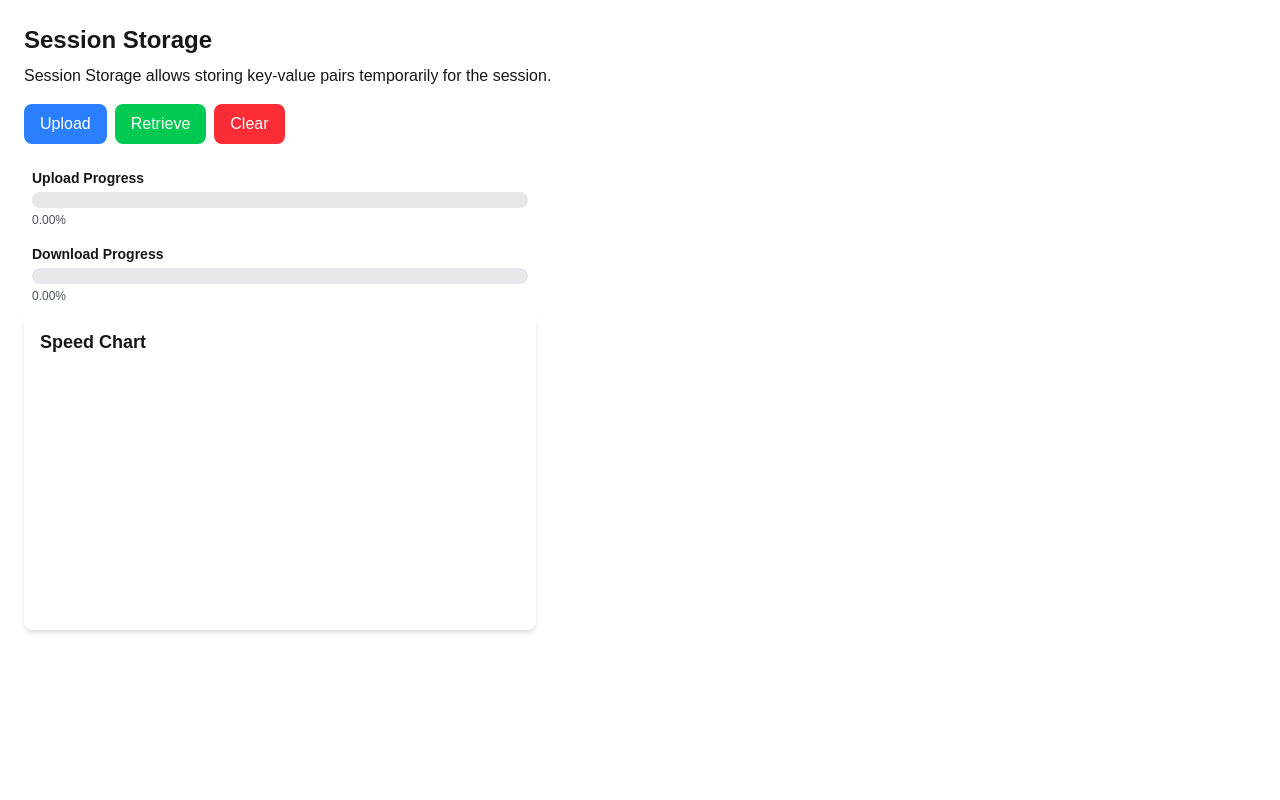
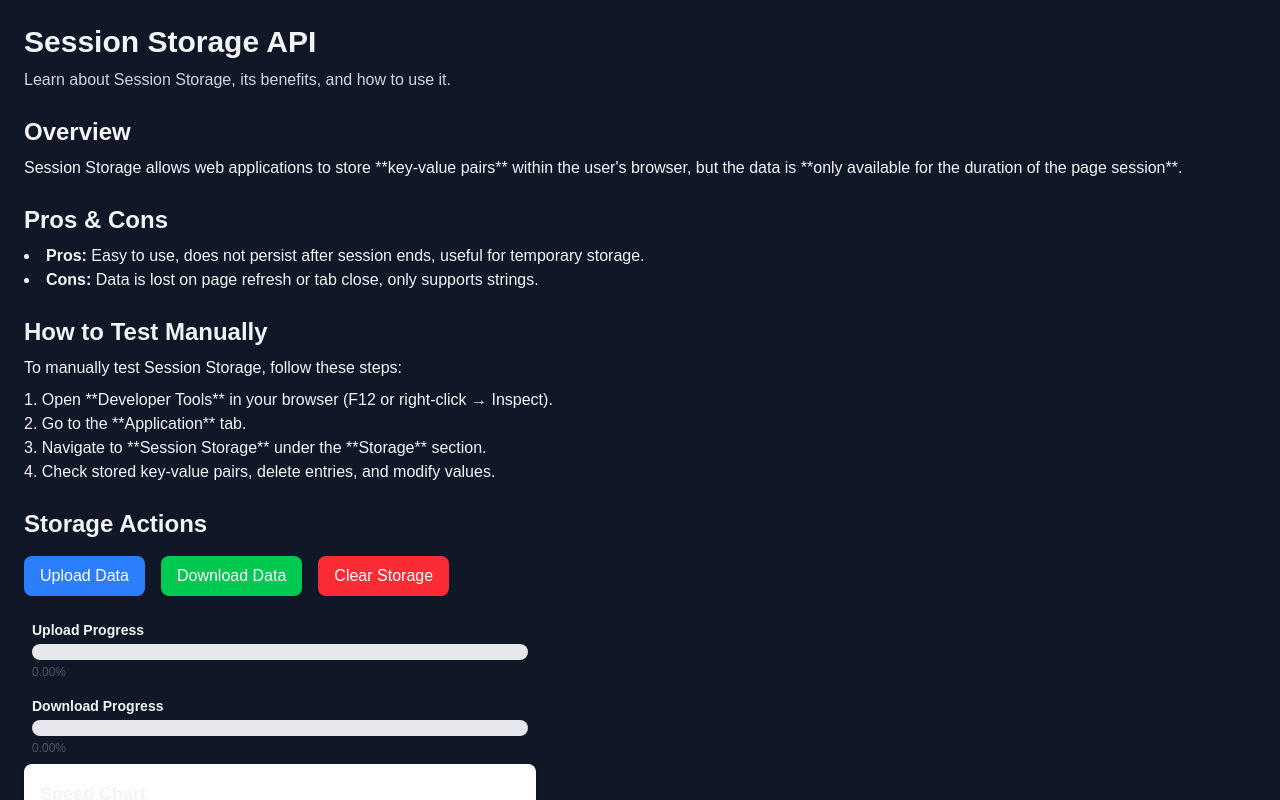
Before and after one commit to hagenbrandt/nextjs-web-storage-demo, a Next.js app: page /session-storage in a window 1280 px wide. Shown: the top 800 px of the page. Built offline with nearby package versions, Linux system fonts and the light colour scheme.

Commit message:
refactor: update page for session storage

```diff
--- a/src/app/session-storage/page.tsx
+++ b/src/app/session-storage/page.tsx
@@ -1,9 +1,7 @@
-"use client";
 import React, { useState } from "react";
-import { useStorageStore } from "@/store/useStorageStore";
-import { sessionStorageUtil } from "@/utils/sessionStorageUtil";
 import ProgressBar from "@/components/ProgressBar";
 import SpeedChart from "@/components/SpeedChart";
+import { useStorageStore } from "@/store/useStorageStore";
 
 export default function SessionStoragePage() {
   const {
@@ -15,60 +13,122 @@ export default function SessionStoragePage() {
   const [speedData, setSpeedData] = useState<{ time: number; speed: number }[]>(
     []
   );
+  const [storedData, setStoredData] = useState<string | null>(null);
+  const STORAGE_KEY = "sessionStorageDemoData";
 
-  const handleUpload = () => {
-    const data = JSON.stringify({
-      demo: "This is test data for Session Storage",
-    });
-    const timeTaken = sessionStorageUtil.storeData("testKey", data);
+  const handleUpload = async () => {
+    try {
+      const startTime = performance.now();
+      sessionStorage.setItem(
+        STORAGE_KEY,
+        JSON.stringify({ message: "This is test data for Session Storage." })
+      );
+      const endTime = performance.now();
       setUploadProgress(100);
-    setSpeedData([...speedData, { time: Date.now(), speed: timeTaken }]);
+      setSpeedData([
+        ...speedData,
+        { time: Date.now(), speed: endTime - startTime },
+      ]);
+    } catch (error) {
+      console.error("Upload error:", error);
+    }
   };
 
-  const handleDownload = () => {
-    const { data, time } = sessionStorageUtil.retrieveData("testKey");
-    if (data) {
-      alert(`Retrieved Data: ${data}`);
+  const handleDownload = async () => {
+    try {
+      const startTime = performance.now();
+      const data = sessionStorage.getItem(STORAGE_KEY);
+      if (data) setStoredData(data);
+      const endTime = performance.now();
+      setDownloadProgress(100);
+      setSpeedData([
+        ...speedData,
+        { time: Date.now(), speed: endTime - startTime },
+      ]);
+    } catch (error) {
+      console.error("Download error:", error);
     }
-    setDownloadProgress(100);
-    setSpeedData([...speedData, { time: Date.now(), speed: time }]);
   };
 
-  const handleClear = () => {
-    sessionStorageUtil.clearData("testKey");
+  const handleClearStorage = async () => {
+    sessionStorage.removeItem(STORAGE_KEY);
+    setStoredData(null);
     setUploadProgress(0);
     setDownloadProgress(0);
-    setSpeedData([]);
   };
 
   return (
-    <div className="p-6">
-      <h1 className="text-2xl font-bold">Session Storage</h1>
-      <p className="mt-2">
-        Session Storage allows storing key-value pairs temporarily for the
-        session.
+    <div className="p-6 text-gray-100 bg-gray-900 min-h-screen">
+      <h1 className="text-3xl font-bold">Session Storage API</h1>
+      <p className="mt-2 text-gray-300">
+        Learn about Session Storage, its benefits, and how to use it.
       </p>
 
-      <div className="mt-4 space-x-2">
+      <h2 className="text-2xl font-semibold mt-6">Overview</h2>
+      <p className="mt-2">
+        Session Storage allows web applications to store **key-value pairs**
+        within the user's browser, but the data is **only available for the
+        duration of the page session**.
+      </p>
+
+      <h2 className="text-2xl font-semibold mt-6">Pros & Cons</h2>
+      <ul className="list-disc list-inside mt-2">
+        <li>
+          <strong>Pros:</strong> Easy to use, does not persist after session
+          ends, useful for temporary storage.
+        </li>
+        <li>
+          <strong>Cons:</strong> Data is lost on page refresh or tab close, only
+          supports strings.
+        </li>
+      </ul>
+
+      <h2 className="text-2xl font-semibold mt-6">How to Test Manually</h2>
+      <p className="mt-2">
+        To manually test Session Storage, follow these steps:
+      </p>
+      <ol className="list-decimal list-inside mt-2">
+        <li>
+          Open **Developer Tools** in your browser (F12 or right-click →
+          Inspect).
+        </li>
+        <li>Go to the **Application** tab.</li>
+        <li>Navigate to **Session Storage** under the **Storage** section.</li>
+        <li>
+          Check stored key-value pairs, delete entries, and modify values.
+        </li>
+      </ol>
+
+      <div className="mt-6">
+        <h2 className="text-2xl font-semibold">Storage Actions</h2>
+        <div className="flex space-x-4 mt-4">
           <button
             onClick={handleUpload}
             className="px-4 py-2 bg-blue-500 text-white rounded-lg"
           >
-          Upload
+            Upload Data
           </button>
           <button
             onClick={handleDownload}
             className="px-4 py-2 bg-green-500 text-white rounded-lg"
           >
-          Retrieve
+            Download Data
           </button>
           <button
-          onClick={handleClear}
+            onClick={handleClearStorage}
             className="px-4 py-2 bg-red-500 text-white rounded-lg"
           >
-          Clear
+            Clear Storage
           </button>
         </div>
+      </div>
+
+      {storedData && (
+        <div className="mt-4 p-4 border border-gray-600 rounded-lg bg-gray-800">
+          <h3 className="text-lg font-semibold">Stored Data:</h3>
+          <pre className="text-gray-300">{storedData}</pre>
+        </div>
+      )}
 
       <div className="mt-4">
         <ProgressBar progress={uploadProgress} label="Upload Progress" />
```
Lines whose indentation alone changed are shown as unchanged.
